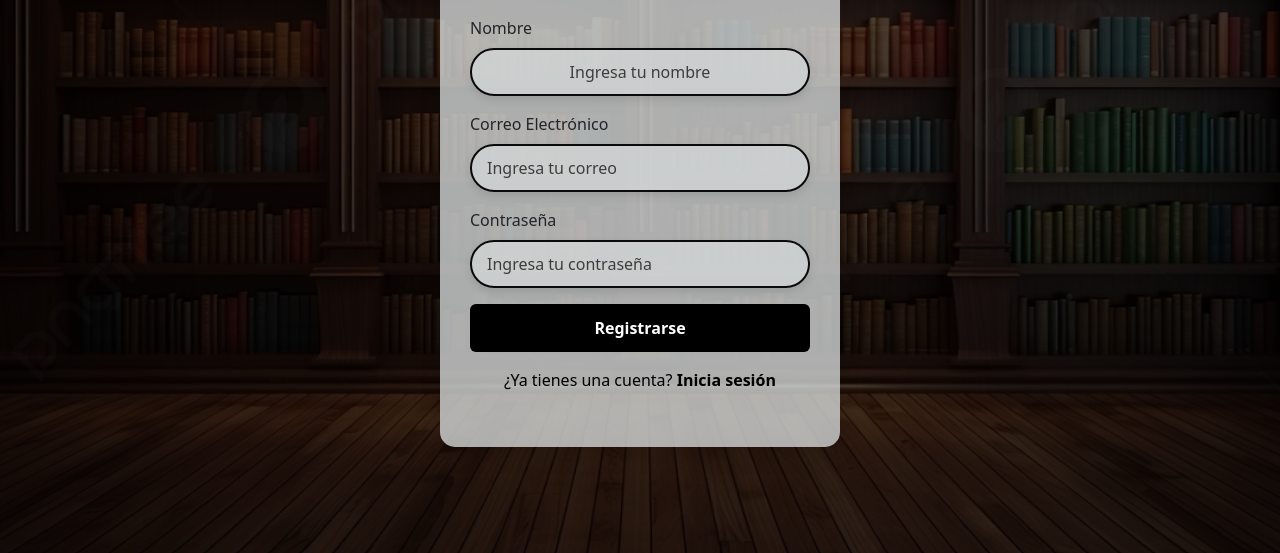
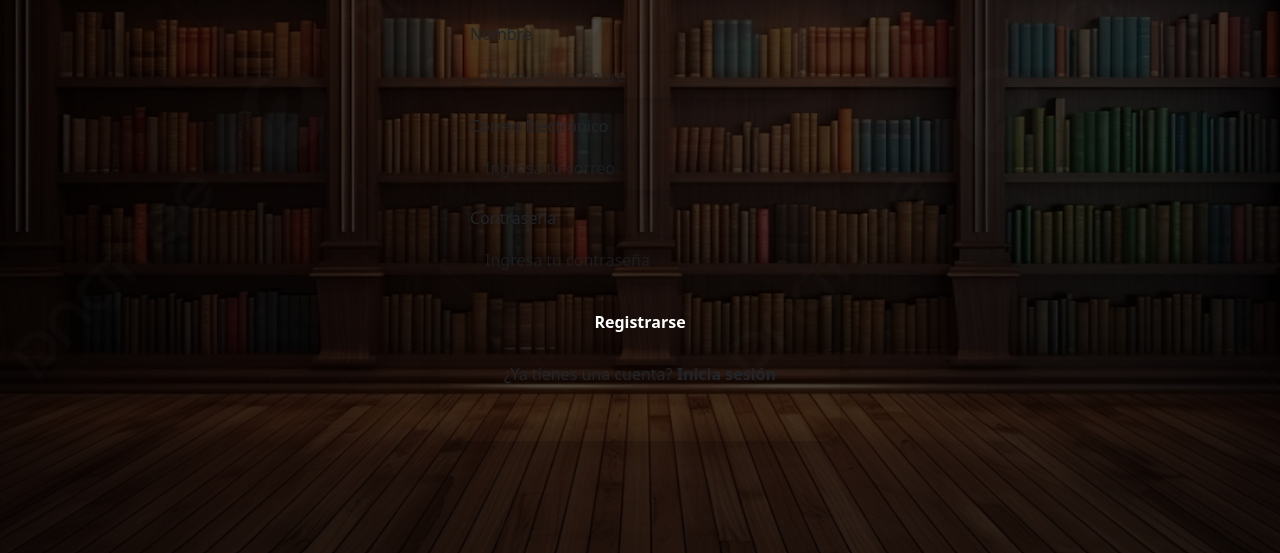
Before and after one commit to hellstar-bit/Proyecto-final, a website: page public/views/register.html in a window 1280 px wide. Shown: the part 247-800 px from the top of the page. Drawn offline with nearby package versions, Linux system fonts and the light colour scheme; files whose address does not match are found by name.

Commit message:
Update register.html

```diff
--- a/public/views/register.html
+++ b/public/views/register.html
@@ -4,7 +4,7 @@
     <meta charset="UTF-8">
     <meta name="viewport" content="width=device-width, initial-scale=1.0">
     <title>Registro</title>
-    <link rel="stylesheet" href="/css/styles.css">
+
     <link href="https://cdn.jsdelivr.net/npm/bootstrap@5.3.0-alpha3/dist/css/bootstrap.min.css" rel="stylesheet">
 </head>
 <body>
```
